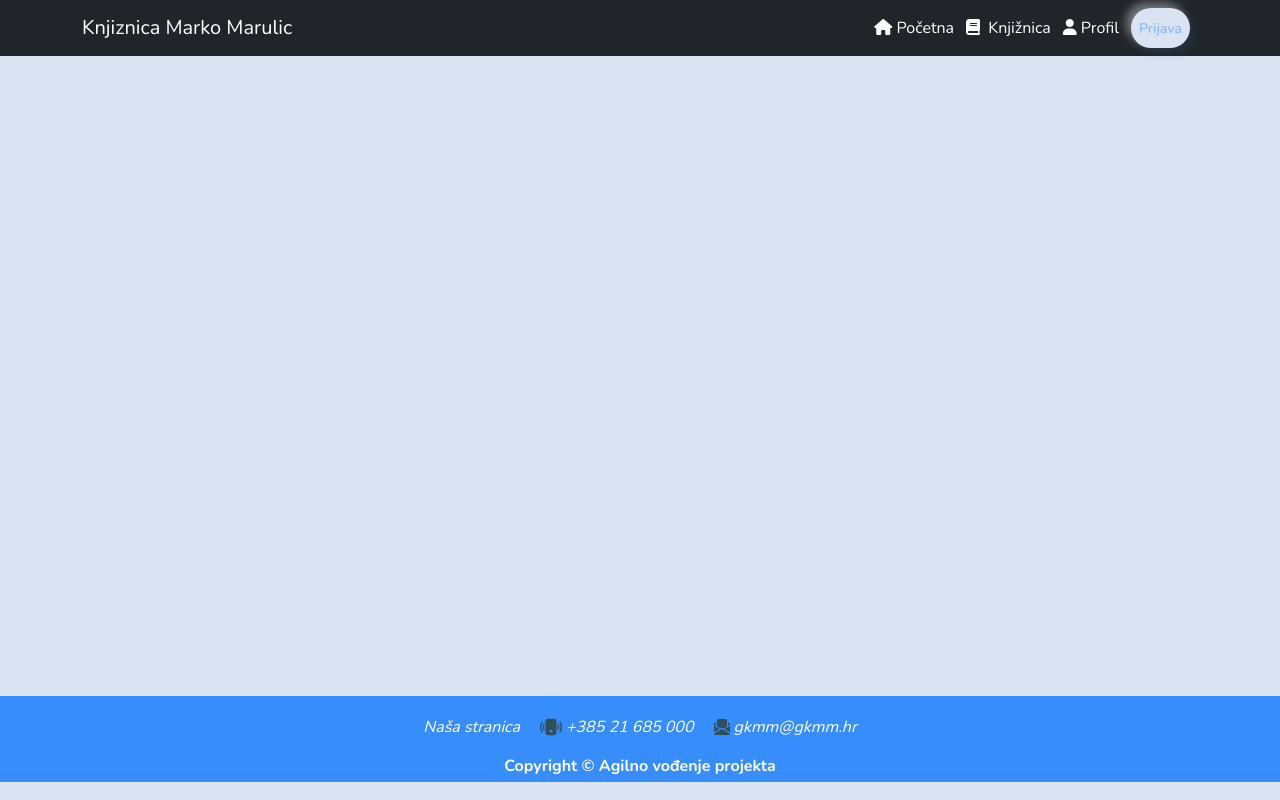
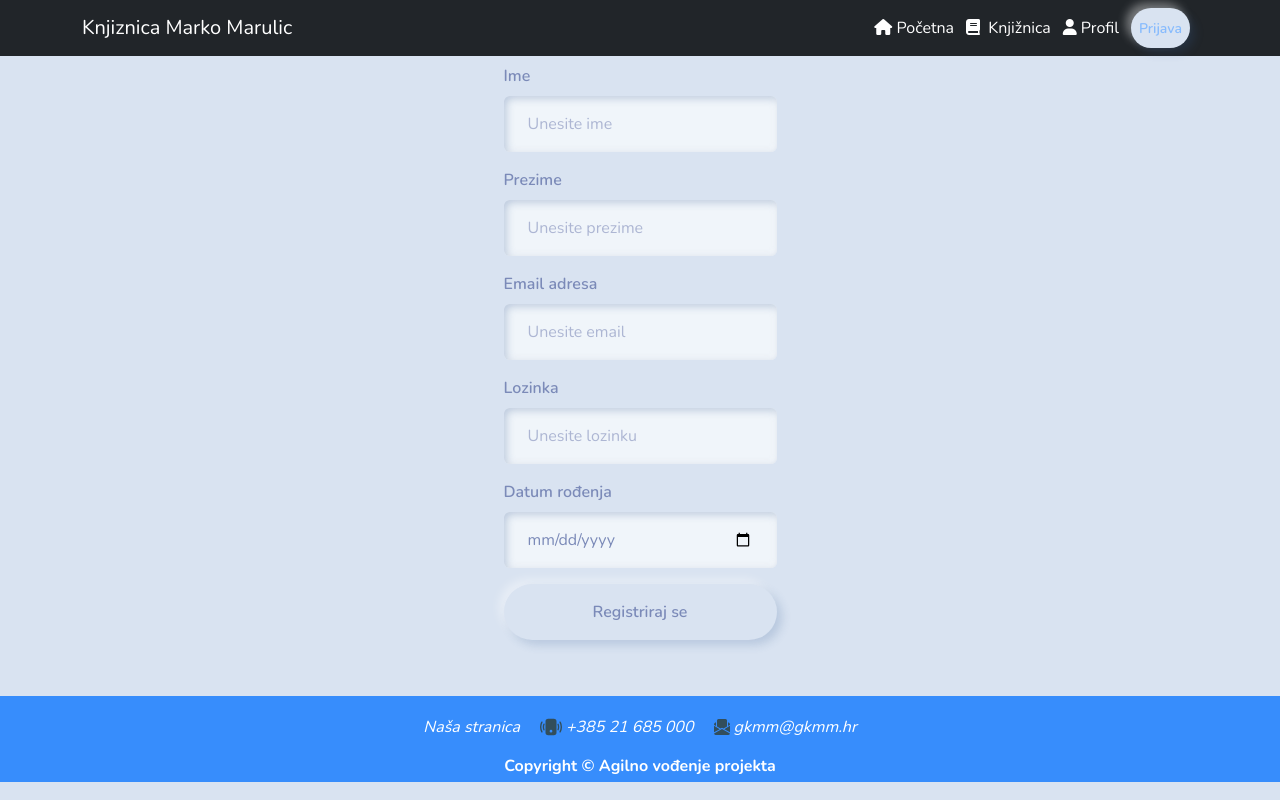
Before and after one commit to FedaJakic/Agilno-Projekt-Knjiznica-Grupa-C, a React (Create React App) app in the folder knjiznica-marko-marulic/: page /addUser in a window 1280 px wide. Built offline with nearby package versions, Linux system fonts and the light colour scheme.

Commit message:
added CRUD on users for admin

```diff
--- a/knjiznica-marko-marulic/src/App.js
+++ b/knjiznica-marko-marulic/src/App.js
@@ -15,6 +15,7 @@ import ProfileEdit from './pages/ProfileEdit';
 import Knjiznica from './pages/Knjiznica';
 import Clanovi from './pages/Clanovi';
 import UserLendings from './pages/UserLendings';
+import AddUser from './pages/AddUser';
 
 axios.defaults.baseURL = 'http://localhost:5000';
 axios.defaults.withCredentials = true;
@@ -49,8 +50,13 @@ const App = () => {
 					exact
 				/>
 				<Route
-					path='/profil-edit'
+					path='/profil-edit/:userId'
 					component={ProfileEdit}
+					exact
+				/>
+				<Route
+					path='/addUser'
+					component={AddUser}
 					exact
 				/>
 				<Route
--- /dev/null
+++ b/knjiznica-marko-marulic/src/pages/AddUser.js
@@ -0,0 +1,135 @@
+import React, { useState } from 'react';
+import { Form, Button, Container, Row, Col } from 'react-bootstrap';
+
+const AddUser = () => {
+	const [ime, setIme] = useState('');
+	const [prezime, setPrezime] = useState('');
+	const [email, setEmail] = useState('');
+	const [password, setPassword] = useState('');
+	const [datumRodjenja, setDatumRodjenja] = useState('');
+
+	const handleSubmit = (e) => {
+		e.preventDefault();
+		console.log(
+			'Registrirani ste!',
+			ime,
+			prezime,
+			email,
+			password,
+			datumRodjenja
+		);
+
+		if (!ime || !prezime || !email || !password || !datumRodjenja) {
+			console.log('Empty fields are not allowed');
+			return;
+		}
+
+		fetch('http://localhost:5000/api/registracija', {
+			method: 'POST',
+			body: JSON.stringify({
+				ime: ime,
+				prezime: prezime,
+				email: email,
+				password: password,
+				datumRodjenja: datumRodjenja,
+			}),
+			headers: { 'Content-type': 'application/json;charset=UTF-8' },
+		})
+			.then((resp) => resp.json())
+			.then((data) => {
+				console.log('User Registered!');
+				window.location.href = '/';
+			})
+			.catch((err) => console.log(err));
+	};
+
+	return (
+		<Container>
+			<Row className='justify-content-md-center'>
+				<Col
+					xs={12}
+					md={6}
+				>
+					<Form
+						className='d-flex flex-column justify-content-center align-items-center'
+						onSubmit={handleSubmit}
+					>
+						<Form.Group
+							className='my-2 w-50'
+							controlId='formIme'
+						>
+							<Form.Label>Ime</Form.Label>
+							<Form.Control
+								type='text'
+								placeholder='Unesite ime'
+								value={ime}
+								onChange={(e) => setIme(e.target.value)}
+							/>
+						</Form.Group>
+
+						<Form.Group
+							className='my-2 w-50'
+							controlId='formPrezime'
+						>
+							<Form.Label>Prezime</Form.Label>
+							<Form.Control
+								type='text'
+								placeholder='Unesite prezime'
+								value={prezime}
+								onChange={(e) => setPrezime(e.target.value)}
+							/>
+						</Form.Group>
+
+						<Form.Group
+							className='my-2 w-50'
+							controlId='formBasicEmail'
+						>
+							<Form.Label>Email adresa</Form.Label>
+							<Form.Control
+								type='email'
+								placeholder='Unesite email'
+								value={email}
+								onChange={(e) => setEmail(e.target.value)}
+							/>
+						</Form.Group>
+
+						<Form.Group
+							className='my-2 w-50'
+							controlId='formBasicPassword'
+						>
+							<Form.Label>Lozinka</Form.Label>
+							<Form.Control
+								type='password'
+								placeholder='Unesite lozinku'
+								value={password}
+								onChange={(e) => setPassword(e.target.value)}
+							/>
+						</Form.Group>
+
+						<Form.Group
+							className='my-2 w-50'
+							controlId='formDatumRodjenja'
+						>
+							<Form.Label>Datum rođenja</Form.Label>
+							<Form.Control
+								type='date'
+								value={datumRodjenja}
+								onChange={(e) => setDatumRodjenja(e.target.value)}
+							/>
+						</Form.Group>
+
+						<Button
+							className='my-2 w-50'
+							variant='primary'
+							type='submit'
+						>
+							Registriraj se
+						</Button>
+					</Form>
+				</Col>
+			</Row>
+		</Container>
+	);
+};
+
+export default AddUser;
--- a/knjiznica-marko-marulic/src/pages/Clanovi.js
+++ b/knjiznica-marko-marulic/src/pages/Clanovi.js
@@ -1,14 +1,15 @@
 import React from 'react';
-import { Container, Table } from 'react-bootstrap';
+import { Container, Table, Button } from 'react-bootstrap';
 import { useState, useEffect } from 'react';
 import axios from 'axios';
-import { useHistory } from 'react-router-dom';
-
+import { useHistory, Link } from 'react-router-dom';
+import { toast } from 'react-hot-toast';
 
 const Clanovi = () => {
 	const [users, setUsers] = useState([]);
 	const token = localStorage.getItem('token');
 	const [searchTerm, setSearchTerm] = useState('');
+	const role = localStorage.getItem('role');
 	const history = useHistory();
 
 	useEffect(() => {
@@ -32,14 +33,37 @@ const Clanovi = () => {
 	}, []);
 
 	const filterUsers = (user) => {
-        if (searchTerm === "") {
+		if (searchTerm === '') {
 			return true;
 		}
 
 		const term = searchTerm.toLowerCase();
-        return user.first_name.toLowerCase().includes(term) ||
+		return (
+			user.first_name.toLowerCase().includes(term) ||
 			user.last_name.toLowerCase().includes(term) ||
-            user.email.toLowerCase().includes(term);
+			user.email.toLowerCase().includes(term)
+		);
+	};
+
+	const handleDelete = async (id) => {
+		try {
+			const { data } = await axios.delete(`/api/users/${id}`);
+
+			if (data.error) {
+				toast.error(data.error);
+			} else {
+				window.location.reload();
+				toast.success('Successful Delete');
+			}
+		} catch (error) {
+			if (
+				error.response &&
+				error.response.status >= 400 &&
+				error.response.status <= 500
+			) {
+				toast.error(error.message);
+			}
+		}
 	};
 
 	return (
@@ -49,13 +73,34 @@ const Clanovi = () => {
 				overflowY: 'scroll',
 			}}
 		>
-			<h1 className='text-center' style={{
-                margin: '20px 0'
-            }}>Članovi</h1>
+			<h1
+				className='text-center'
+				style={{
+					margin: '20px 0',
+				}}
+			>
+				Članovi
+			</h1>
+			<div
+				className='fw-bold fs-2 m-1'
+				style={{ color: '#ffe6a7' }}
+			>
+				{localStorage.getItem('role') === '1' && (
+					<Link to='/addUser'>
+						<Button
+							variant='primary'
+							className='m-2'
+						>
+							Dodaj korisnika+
+						</Button>
+					</Link>
+				)}
+			</div>
 
-
-
-            <nav className='navbar navbar-light bg-light'  style={{marginBottom: '20px'}}>
+			<nav
+				className='navbar navbar-light bg-light'
+				style={{ marginBottom: '20px' }}
+			>
 				<form className='container-fluid'>
 					<div className='input-group'>
 						<input
@@ -83,16 +128,48 @@ const Clanovi = () => {
 				</thead>
 				<tbody>
 					{users.filter(filterUsers).map((user) => (
-                        <tr style={{cursor: 'pointer'}} key={user.id} onClick={() => history.push(`/knjige/clan/${user.id}`)}>
-                            <td className='d-flex'>
+						<tr
+							style={{ cursor: 'pointer' }}
+							key={user.id}
+						>
+							<td onClick={() => history.push(`/knjige/clan/${user.id}`)}>
 								{user.first_name}
 							</td>
 
-                            <td>{user.last_name}</td>
+							<td onClick={() => history.push(`/knjige/clan/${user.id}`)}>
+								{user.last_name}
+							</td>
 
-                            <td>{user.email}</td>
+							<td onClick={() => history.push(`/knjige/clan/${user.id}`)}>
+								{user.email}
+							</td>
 
-                            <td>{user.date_of_birth}</td>
+							<td onClick={() => history.push(`/knjige/clan/${user.id}`)}>
+								{user.date_of_birth}
+							</td>
+							{role === '1' && (
+								<td>
+									<Button
+										variant='info'
+										size='sm'
+										className='mx-1'
+									>
+										<Link
+											to={`/profil-edit/${user.id}`}
+											className='text-decoration-none text-dark flex-grow-1'
+										>
+											Uredi
+										</Link>
+									</Button>
+									<Button
+										size='sm'
+										className='mx-1'
+										onClick={() => handleDelete(user.id)}
+									>
+										Izbriši
+									</Button>
+								</td>
+							)}
 						</tr>
 					))}
 				</tbody>
--- a/knjiznica-marko-marulic/src/pages/MyProfile.js
+++ b/knjiznica-marko-marulic/src/pages/MyProfile.js
@@ -16,21 +16,17 @@ const UserProfile = {
 
 const MyProfile = () => {
 	const [userProfile, setUserProfile] = useState(UserProfile);
-	const [myLendings, setMyLendings] = useState([])
+	const [myLendings, setMyLendings] = useState([]);
 	const userId = localStorage.getItem('id');
-	const token = localStorage.getItem("token")
+	const token = localStorage.getItem('token');
 
 	const fetchUserProfile = async () => {
 		try {
-			const responseUser = await axios.get(
-				`/api/users/userProfile/${userId}`
-			);
+			const responseUser = await axios.get(`/api/users/userProfile/${userId}`);
 			const roleResponse = await axios.get(
 				`/api/roles/${responseUser.data.role_id}`
 			);
-			const membershipResponse = await axios.get(
-				`/api/memberships/${userId}`
-			);
+			const membershipResponse = await axios.get(`/api/memberships/${userId}`);
 
 			setUserProfile({
 				firstName: responseUser.data.first_name,
@@ -49,19 +45,18 @@ const MyProfile = () => {
 	const fetchActiveLendings = async () => {
 		const config = {
 			headers: {
-			'Authorization': `Bearer ${token}`,
+				Authorization: `Bearer ${token}`,
 				'Content-Type': 'application/json',
 			},
 		};
 		try {
-		  const response = await axios.get("/api/reservation/active/me", config);
+			const response = await axios.get('/api/reservation/active/me', config);
 			setMyLendings(response.data);
 			console.log(response.data);
 		} catch (error) {
 			console.error(error);
 		}
 	};
-
 
 	useEffect(() => {
 		fetchUserProfile();
@@ -96,34 +91,34 @@ const MyProfile = () => {
 				</Col>
 				<Col md={8}>
 					<h2>Trenutno iznajmljene knjige</h2>
-					{myLendings
-					? (
+					{myLendings ? (
 						<ListGroup
 							as='ol'
 							numbered
 						>
-						{
-							myLendings.map((lending) => {
+							{myLendings.map((lending) => {
 								return (
 									<ListGroup.Item as='li'>
-									<Link to={`/bookDetails/${lending.Book.id}`} className="text-decoration-none text-dark flex-grow-1">
+										<Link
+											to={`/bookDetails/${lending.Book.id}`}
+											className='text-decoration-none text-dark flex-grow-1'
+										>
 											{lending.Book.title}
 										</Link>
 									</ListGroup.Item>
-								)
-							})
-						}
+								);
+							})}
 						</ListGroup>
-					)
-					: <p>Niste iznajmili niti jednu knjigu.</p>
-				}
+					) : (
+						<p>Niste iznajmili niti jednu knjigu.</p>
+					)}
 					<Button
 						className='float-end mx-3 my-5'
 						type='submit'
 					>
 						<Link
 							className='header-brand-name'
-							to='/profil-edit'
+							to={`/profil-edit/${userId}`}
 						>
 							Uredi profil
 						</Link>
--- a/knjiznica-marko-marulic/src/pages/ProfileEdit.js
+++ b/knjiznica-marko-marulic/src/pages/ProfileEdit.js
@@ -2,13 +2,15 @@ import React, { useEffect, useState } from 'react';
 import { Form, Button, Container, Row, Col } from 'react-bootstrap';
 import axios from 'axios';
 import { toast } from 'react-hot-toast';
+import { useParams } from 'react-router-dom/cjs/react-router-dom.min';
 
 const ProfileEdit = () => {
+	const metaRefId = useParams();
 	const [firstName, setFirstName] = useState('');
 	const [lastName, setLastName] = useState('');
 	const [email, setEmail] = useState('');
 	const [dateOfBirth, setDateOfBirth] = useState('');
-	const userId = localStorage.getItem('id');
+	const userId = metaRefId.userId;
 
 	useEffect(() => {
 		const fetchUserProfile = async () => {
@@ -53,6 +55,7 @@ const ProfileEdit = () => {
 
 	return (
 		<Container>
+			{console.log(userId)}
 			<Row className='justify-content-md-center'>
 				<Col
 					xs={12}
```
Also changed, not shown: 2 other files (tests, documents, lock files or other folders). Lines whose indentation alone changed are shown as unchanged.
